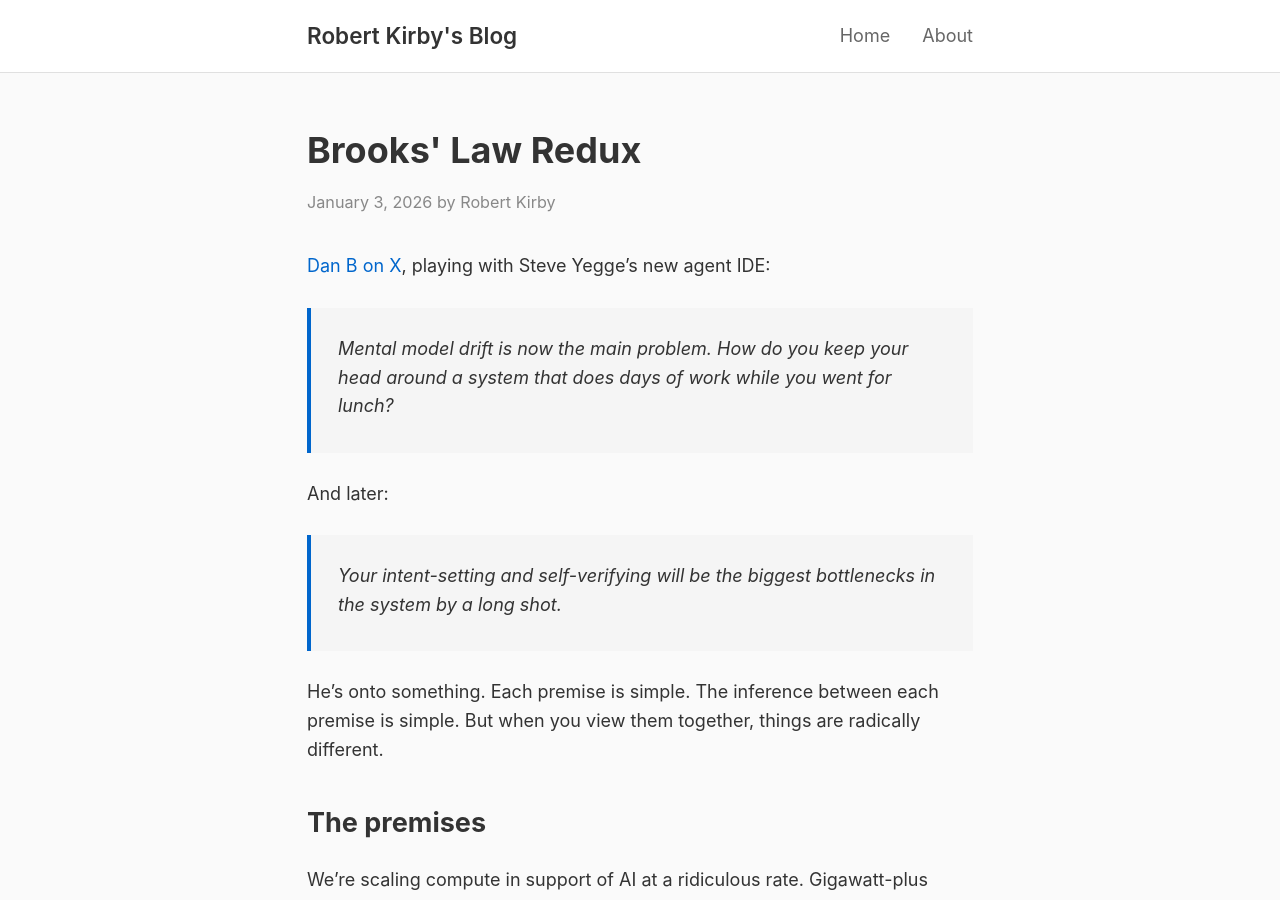
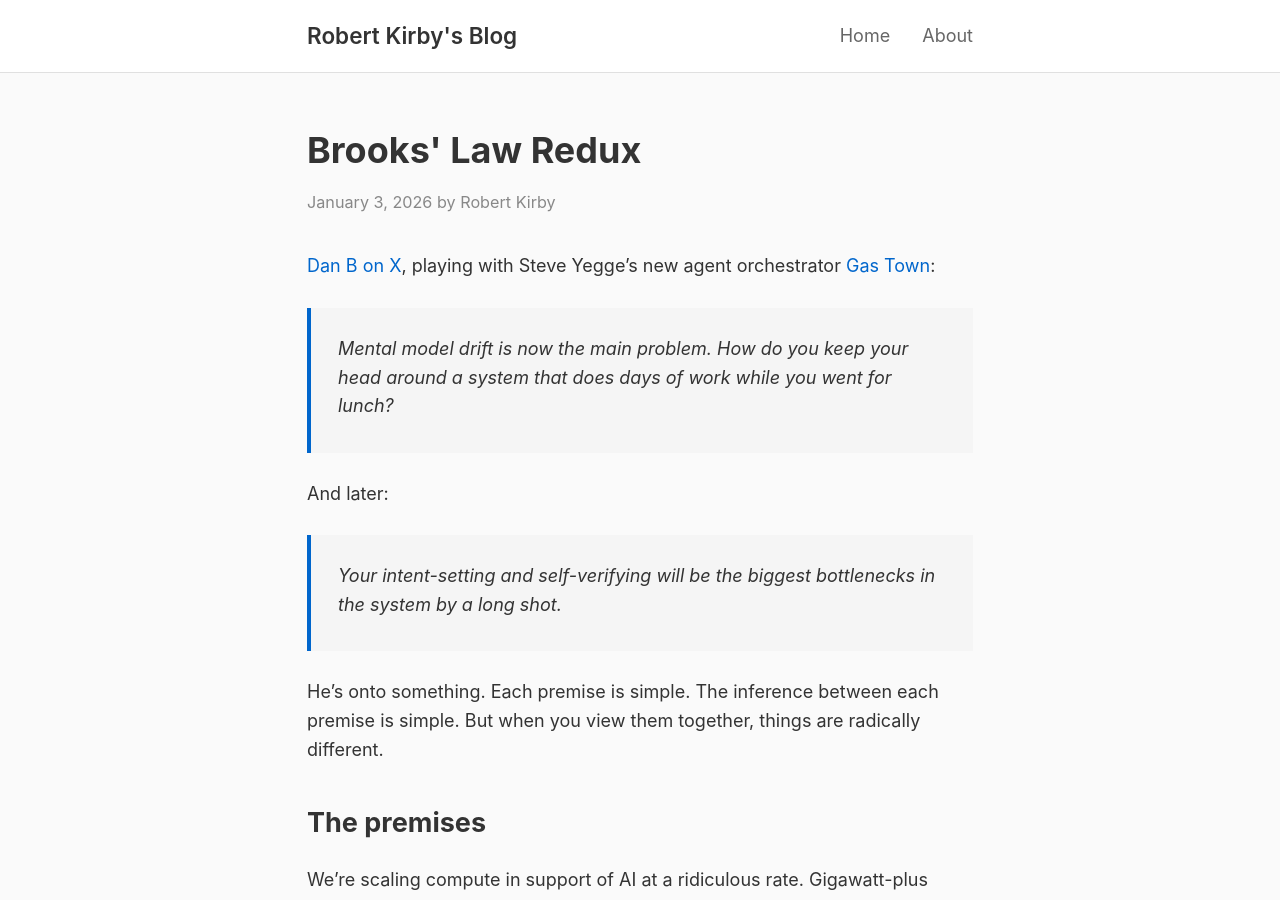
Before and after one commit to rob137/rob137.github.io, a Jekyll site: the page built from _posts/2026-01-03-brooks-law-redux.md, in a window 1280 px wide and 900 px high. Built offline with Jekyll 4.4.1, drawn with Linux system fonts in a browser that asks for light colours.

Commit message:
Link to Gas Town blog post, fix terminology
🤖 Generated with [Claude Code](https://claude.com/claude-code)

Co-Authored-By: Claude Opus 4.5 <noreply@anthropic.com>

```diff
--- a/_posts/2026-01-03-brooks-law-redux.md
+++ b/_posts/2026-01-03-brooks-law-redux.md
@@ -6,7 +6,7 @@ tags: [ai, software, teams, bottlenecks]
 excerpt: "The optimal number of engineers on a project is falling fast. It might be approaching zero."
 ---
 
-[Dan B on X](https://x.com/irl_danB/status/2007168224400683038), playing with Steve Yegge's new agent IDE:
+[Dan B on X](https://x.com/irl_danB/status/2007168224400683038), playing with Steve Yegge's new agent orchestrator [Gas Town](https://steve-yegge.medium.com/welcome-to-gas-town-4f25ee16dd04):
 
 > Mental model drift is now the main problem. How do you keep your head around a system that does days of work while you went for lunch?
 
```
